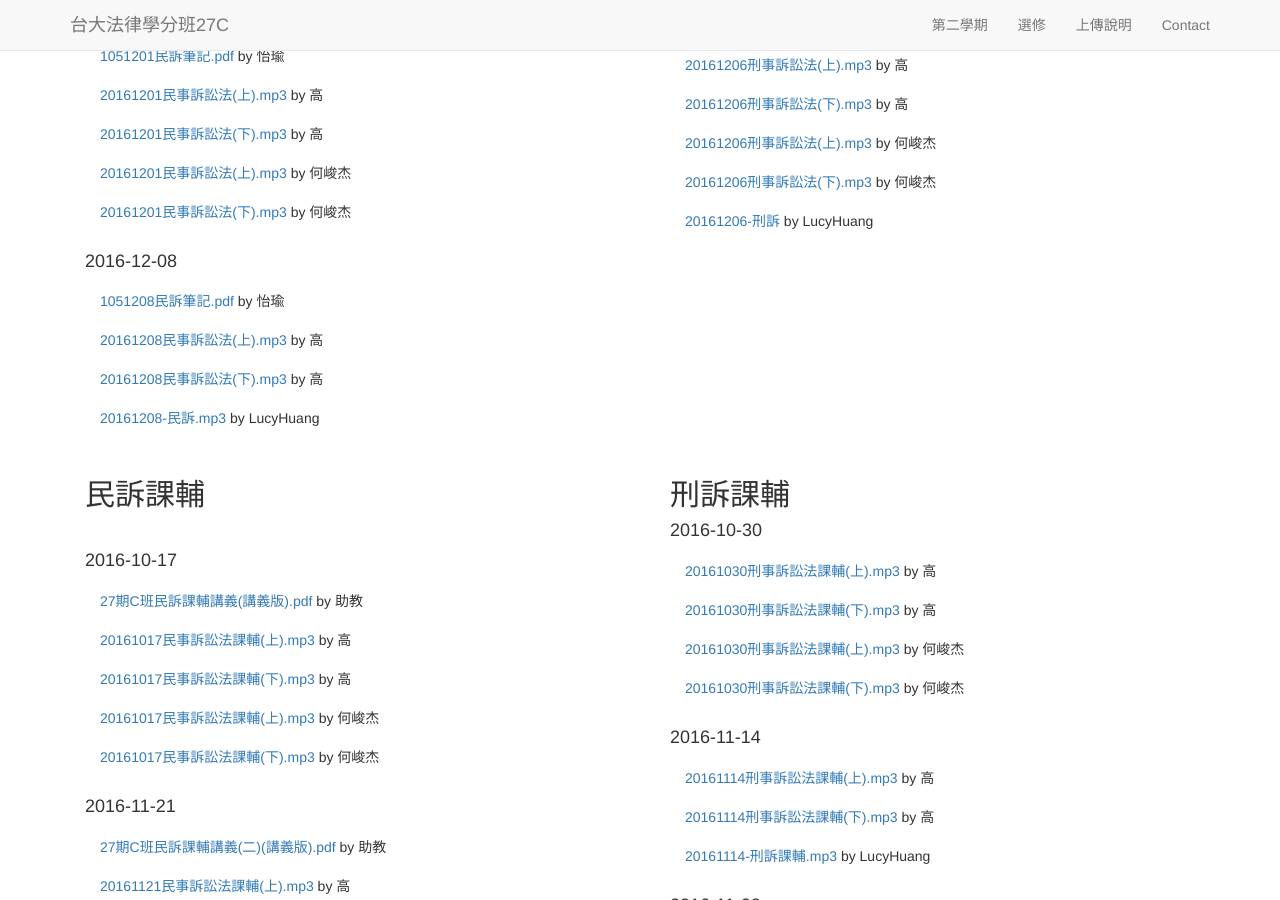
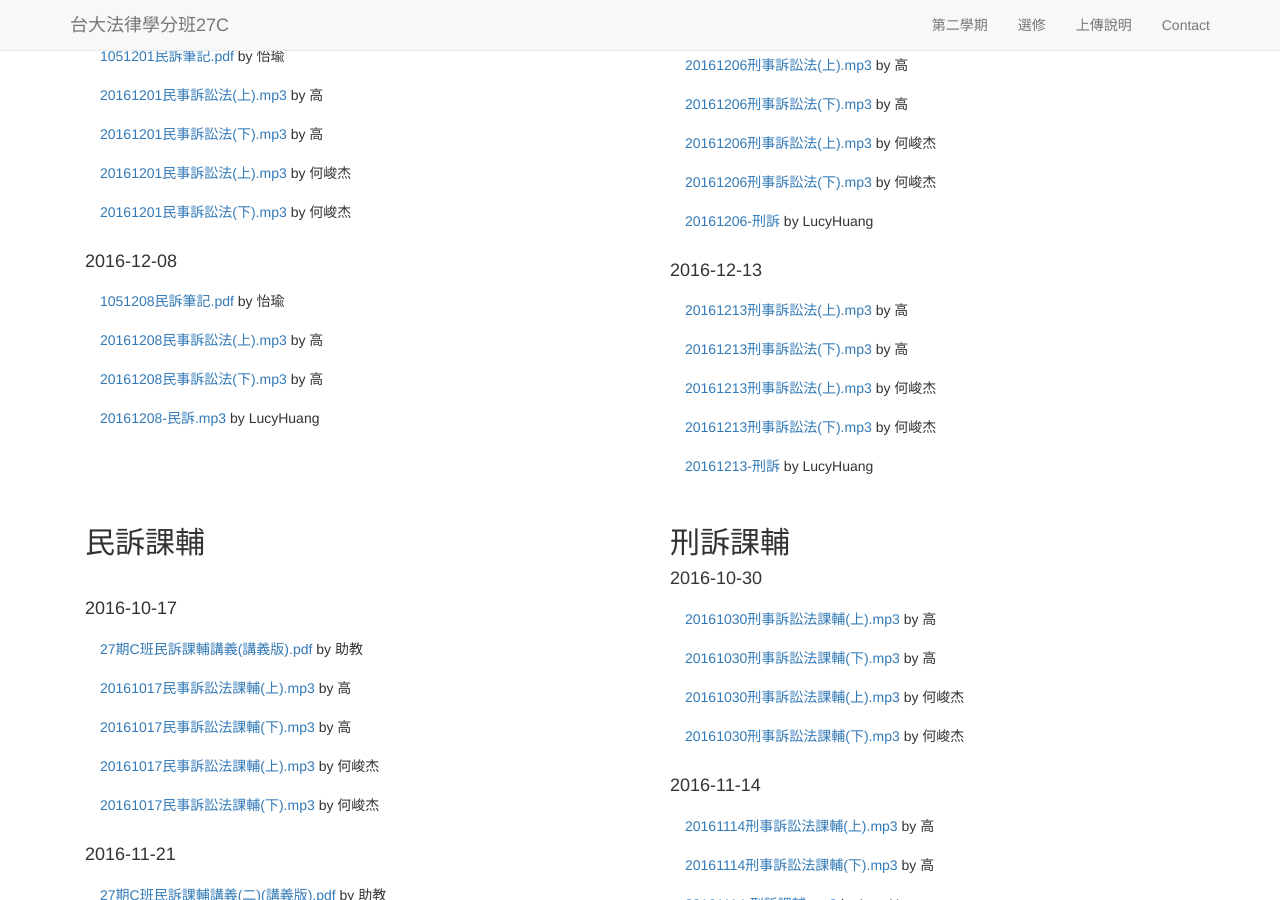
Before and after one commit to maxmilian/ntu_specs_law, a Jekyll site: the page built from semester2/index.html, in a window 1280 px wide and 900 px high, scrolled down 2861 px. Built offline with Jekyll 4.4.1, drawn with Linux system fonts in a browser that asks for light colours; nearby versions of some CDN libraries.

Commit message:
add 20161213

```diff
--- a/semester2/index.html
+++ b/semester2/index.html
@@ -212,6 +212,14 @@ layout: template1
         <li class="list-group-item"><a href="{{ site.criminal_procedure_record }}/Ho_12_2.mp3">20161206刑事訴訟法(下).mp3</a> by 何峻杰</li>
         <li class="list-group-item"><a href="{{ site.criminal_procedure_record }}/Huang_12.mp3">20161206-刑訴</a> by LucyHuang</li>
       </ul>
+      <h4>2016-12-13</h4>
+      <ul class="list-group">
+        <li class="list-group-item"><a href="{{ site.criminal_procedure_record }}/Kao_13_1.mp3">20161213刑事訴訟法(上).mp3</a> by 高</li>
+        <li class="list-group-item"><a href="{{ site.criminal_procedure_record }}/Kao_13_2.mp3">20161213刑事訴訟法(下).mp3</a> by 高</li>
+        <li class="list-group-item"><a href="{{ site.criminal_procedure_record }}/Ho_13_1.mp3">20161213刑事訴訟法(上).mp3</a> by 何峻杰</li>
+        <li class="list-group-item"><a href="{{ site.criminal_procedure_record }}/Ho_13_2.mp3">20161213刑事訴訟法(下).mp3</a> by 何峻杰</li>
+        <li class="list-group-item"><a href="{{ site.criminal_procedure_record }}/Huang_13.mp3">20161213-刑訴</a> by LucyHuang</li>
+      </ul>
     </div>
   </div>
   <div class="row">
```
